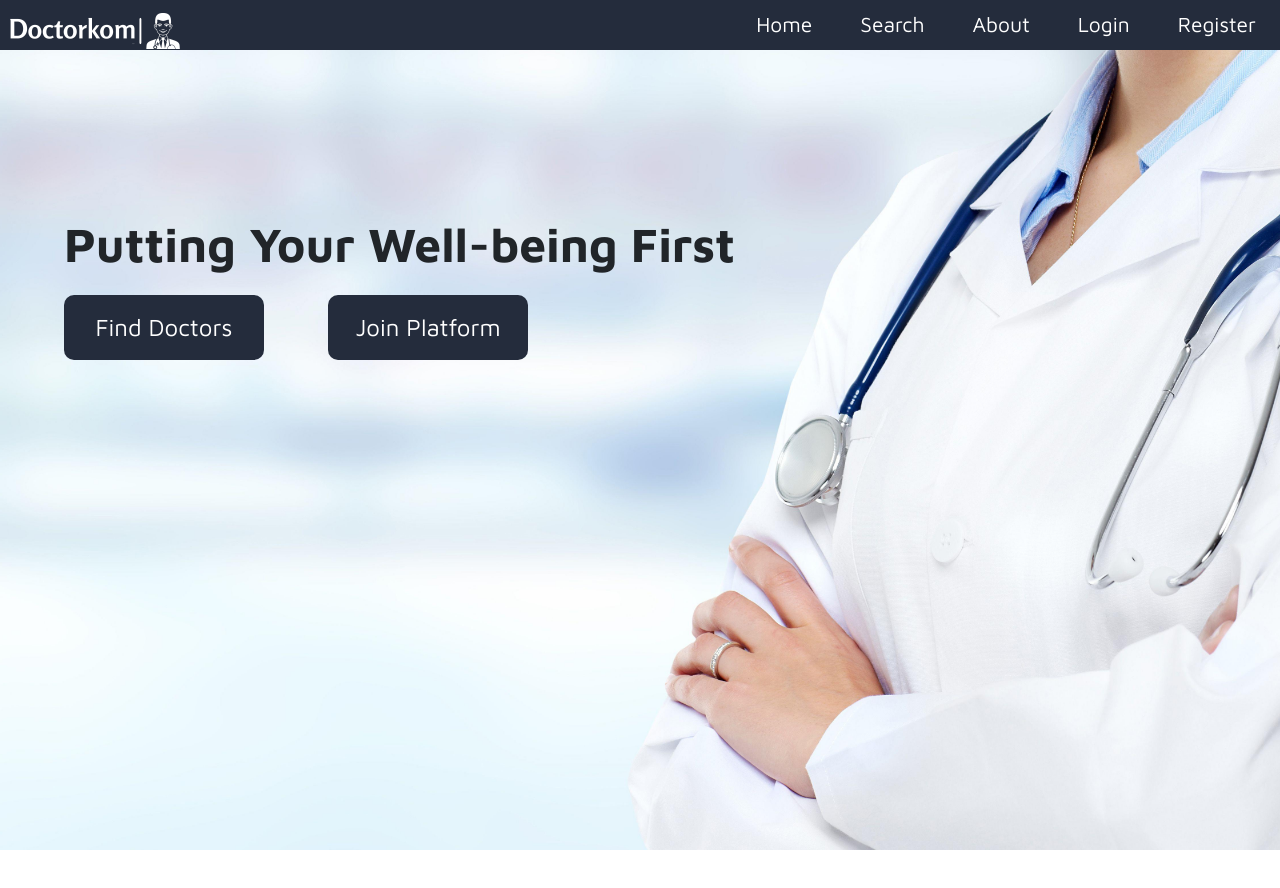
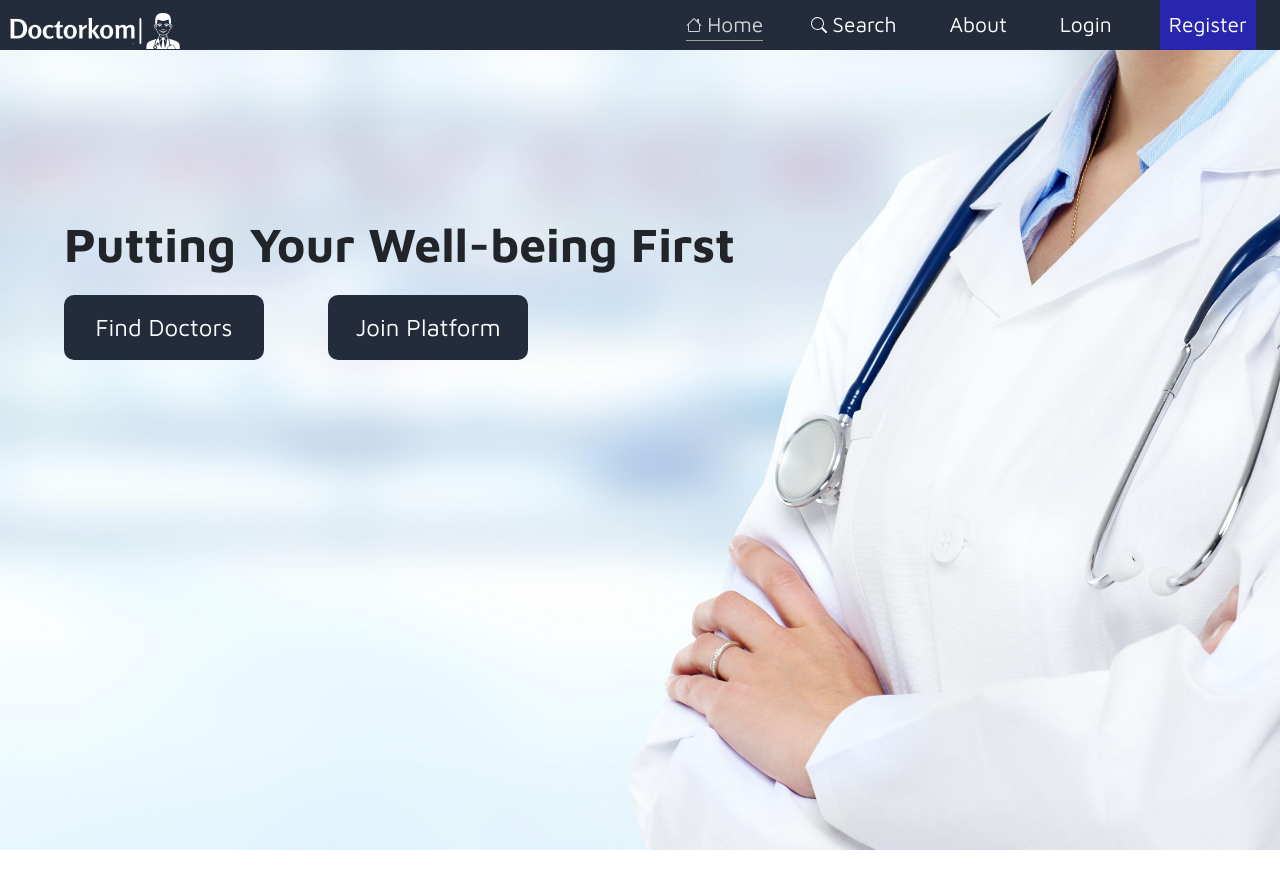
Before and after one commit to membaby/doctorkom, a React (Create React App) app in the folder frontend/: page / in a window 1280 px wide. Shown: the top 888 px of the page. Built offline with nearby package versions, Linux system fonts and the light colour scheme.

Commit message:
enhance overall visual appeal

```diff
--- a/frontend/src/components/navbar/index.js
+++ b/frontend/src/components/navbar/index.js
@@ -3,8 +3,13 @@ import React, { useEffect, useState } from 'react';
 import 'bootstrap/dist/css/bootstrap.min.css';
 import Dropdown from 'react-bootstrap/Dropdown';
 import Cookies from 'js-cookie';
+import { useLocation } from 'react-router-dom';
+
 
 const Navbar = () => {
+
+  const location = useLocation();
+  const currentRoute = location.pathname;
 
   const [navbar, setNavbar] = useState([
     { title: 'Home', url: '/' },
@@ -65,15 +70,27 @@ const Navbar = () => {
       <div className="col"></div>
       <div className="col-auto d-flex nav-link text-white riMar">
         {navbar.map((item, index) => (
-          <div className="nav-item  m-auto mx-4" >
-            <a className="nav-link" href={item.url} style={{ fontSize: '21px' }}>{item.title}</a>
+          <div className={`nav-item  m-auto mx-4 ${item.url === currentRoute ? "nav-active" : ""}`} >
+            {item.title === "Profile" ? (
+                <svg xmlns="http://www.w3.org/2000/svg" width="16" height="16" fill="currentColor" class="bi bi-person-fill" viewBox="0 0 16 16">
+                  <path d="M3 14s-1 0-1-1 1-4 6-4 6 3 6 4-1 1-1 1zm5-6a3 3 0 1 0 0-6 3 3 0 0 0 0 6"/>
+                </svg>
+              ) : item.title === "Search" ? (
+                <svg xmlns="http://www.w3.org/2000/svg" width="16" height="16" fill="currentColor" class="bi bi-search" viewBox="0 0 16 16">
+                  <path d="M11.742 10.344a6.5 6.5 0 1 0-1.397 1.398h-.001c.03.04.062.078.098.115l3.85 3.85a1 1 0 0 0 1.415-1.414l-3.85-3.85a1.007 1.007 0 0 0-.115-.1zM12 6.5a5.5 5.5 0 1 1-11 0 5.5 5.5 0 0 1 11 0"/>
+                </svg>
+              ) : item.title === "Home" ? (
+              <svg xmlns="http://www.w3.org/2000/svg" width="16" height="16" fill="currentColor" class="bi bi-house" viewBox="0 0 16 16">
+                <path d="M8.707 1.5a1 1 0 0 0-1.414 0L.646 8.146a.5.5 0 0 0 .708.708L2 8.207V13.5A1.5 1.5 0 0 0 3.5 15h9a1.5 1.5 0 0 0 1.5-1.5V8.207l.646.647a.5.5 0 0 0 .708-.708L13 5.793V2.5a.5.5 0 0 0-.5-.5h-1a.5.5 0 0 0-.5.5v1.293zM13 7.207V13.5a.5.5 0 0 1-.5.5h-9a.5.5 0 0 1-.5-.5V7.207l5-5z"/>
+              </svg>) : (<></>)}
+              <a className="nav-link" href={item.url} style={{ fontSize: '21px' }}>{item.title}</a>
           </div>
         ))}
         {showRegisterButton ? (
           <div className="nav-item  m-auto mx-4" >
             <Dropdown>
               <Dropdown.Toggle  as={CustomToggle} variant="success" id="dropdown-basic"  >
-              Register
+              <div className="register-button">Register</div>
               </Dropdown.Toggle>
               <Dropdown.Menu>
                 <Dropdown.Item href="/register/patient">Patient registration</Dropdown.Item>
--- a/frontend/src/components/navbar/styles.css
+++ b/frontend/src/components/navbar/styles.css
@@ -11,6 +11,35 @@
     color: white;
   }
 
-  .nav-item{
-    font-size: 21px;
-  }
+.nav-item{
+  font-size: 21px;
+  cursor: pointer;
+  display: flex;
+  align-items: center;
+  justify-content: center;
+}
+
+.nav-link {
+  margin-left: 5px;
+}
+
+.nav-active {
+  color: rgb(209, 209, 209);
+/* underline */
+  border-bottom: 1px solid rgb(158, 158, 158);
+}
+
+.nav-item:hover {
+  background-color: rgb(36, 44, 60);
+  color: rgb(158, 158, 158);
+}
+
+.register-button {
+  background-color: rgb(40, 38, 174);
+  padding: 9px;
+}
+
+.register-button:hover {
+  background-color: rgb(50, 48, 216);
+  color: white;
+}
```
